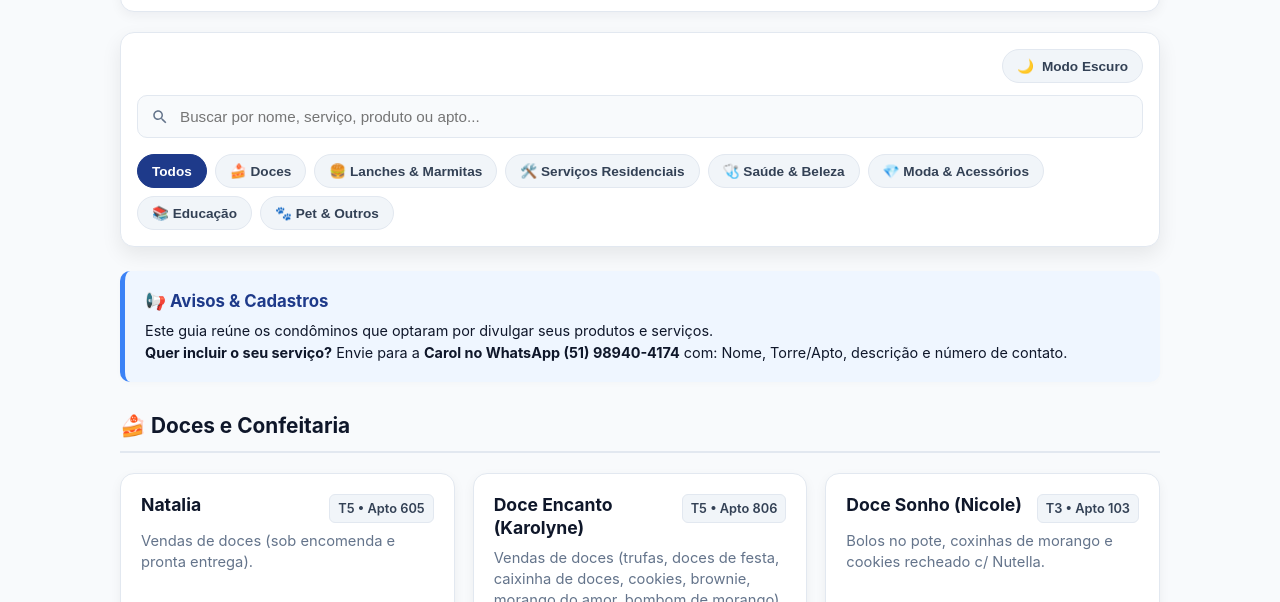
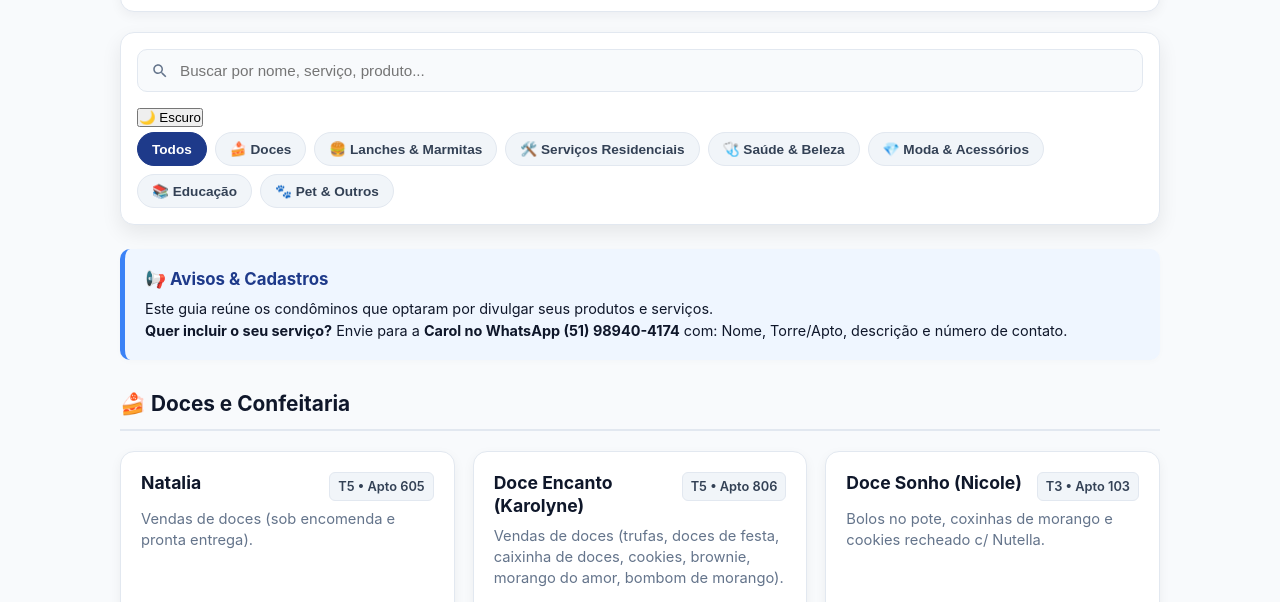
Before and after one commit to mzinelli/guia-porto-boa-vista, a plain HTML site: page index.html in a window 1280 px wide. Shown: the part 139-741 px from the top of the page. Drawn offline with Linux system fonts and the light colour scheme.

Commit message:
Update index.html

```diff
--- a/index.html
+++ b/index.html
@@ -342,31 +342,7 @@
       margin-top: 20px;
     }
 
-    /* Theme Toggle Button */
-    .theme-toggle-container {
-      display: flex;
-      justify-content: flex-end;
-      margin-bottom: 12px;
-    }
 
-    .theme-toggle-btn {
-      display: inline-flex;
-      align-items: center;
-      gap: 8px;
-      background-color: var(--chip-bg);
-      color: var(--chip-text);
-      border: 1px solid var(--border-color);
-      padding: 8px 14px;
-      border-radius: 20px;
-      font-size: 0.85rem;
-      font-weight: 600;
-      cursor: pointer;
-      transition: all 0.2s ease;
-    }
-
-    .theme-toggle-btn:hover {
-      border-color: var(--primary-color);
-    }
 
     /* Light/Dark Class Overrides for Manual Toggle */
     body.light-mode {
@@ -412,16 +388,15 @@
   <!-- BUSCA E FILTROS RÁPIDOS -->
   <div class="controls-wrapper">
 
-    <div class="theme-toggle-container">
+    <div class="controls-top-row">
+      <div class="search-box">
+        <svg class="search-icon" viewBox="0 0 24 24"><path d="M15.5 14h-.79l-.28-.27C15.41 12.59 16 11.11 16 9.5 16 5.91 13.09 3 9.5 3S3 5.91 3 9.5 5.91 16 9.5 16c1.61 0 3.09-.59 4.23-1.57l.27.28v.79l5 4.99L20.49 19l-4.99-5zm-6 0C7.01 14 5 11.99 5 9.5S7.01 5 9.5 5 14 7.01 14 9.5 11.99 14 9.5 14z"/></svg>
+        <input type="text" id="searchInput" placeholder="Buscar por nome, serviço, produto..." oninput="filterServices()">
+      </div>
       <button id="themeToggleBtn" class="theme-toggle-btn" onclick="toggleTheme()" aria-label="Alternar tema">
         <span id="themeIcon">☀️</span>
-        <span id="themeText">Modo Claro</span>
+        <span id="themeText">Tema</span>
       </button>
-    </div>
-
-    <div class="search-box">
-      <svg class="search-icon" viewBox="0 0 24 24"><path d="M15.5 14h-.79l-.28-.27C15.41 12.59 16 11.11 16 9.5 16 5.91 13.09 3 9.5 3S3 5.91 3 9.5 5.91 16 9.5 16c1.61 0 3.09-.59 4.23-1.57l.27.28v.79l5 4.99L20.49 19l-4.99-5zm-6 0C7.01 14 5 11.99 5 9.5S7.01 5 9.5 5 14 7.01 14 9.5 11.99 14 9.5 14z"/></svg>
-      <input type="text" id="searchInput" placeholder="Buscar por nome, serviço, produto ou apto..." oninput="filterServices()">
     </div>
 
     <div class="filter-chips">
@@ -1473,10 +1448,10 @@
     if (icon && text) {
       if (isDark) {
         icon.textContent = '☀️';
-        text.textContent = 'Modo Claro';
+        text.textContent = 'Claro';
       } else {
         icon.textContent = '🌙';
-        text.textContent = 'Modo Escuro';
+        text.textContent = 'Escuro';
       }
     }
   }
```
